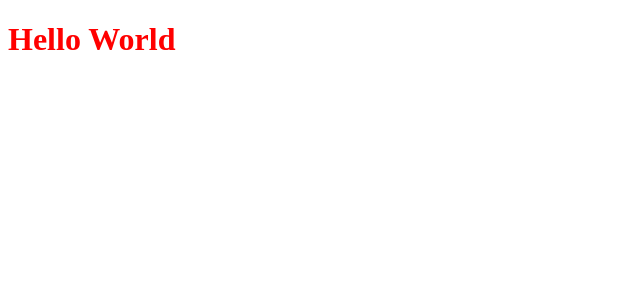
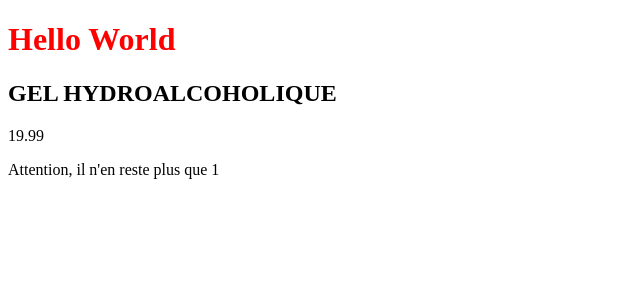
Before and after one commit to SteveBstorm/WAD21-Angular-Demo, an Angular app: page /demo_02 in a window 1280 px wide. Before the commit this address led to /. Shown: the top 300 px of the page, without its empty margins (0-640 px from the left). Built offline with nearby package versions, Linux system fonts and the light colour scheme.

Commit message:
Add Demo Pipe

```diff
--- a/src/app/app-routing.module.ts
+++ b/src/app/app-routing.module.ts
@@ -1,9 +1,11 @@
 import { NgModule } from '@angular/core';
 import { RouterModule, Routes } from '@angular/router';
 import { HelloWorldComponent } from './components/hello-world/hello-world.component';
+import { PipeDemoComponent } from './components/pipe-demo/pipe-demo.component';
 
 const routes: Routes = [
-  {path:"demo_01", component : HelloWorldComponent}
+  {path:"demo_01", component : HelloWorldComponent},
+  {path:"demo_02", component : PipeDemoComponent}
 ];
 
 @NgModule({
--- a/src/app/app.module.ts
+++ b/src/app/app.module.ts
@@ -5,11 +5,13 @@ import { BrowserModule } from '@angular/platform-browser';
 import { AppRoutingModule } from './app-routing.module';
 import { AppComponent } from './app.component';
 import { HelloWorldComponent } from './components/hello-world/hello-world.component';
+import { PipeDemoComponent } from './components/pipe-demo/pipe-demo.component';
 
 @NgModule({
   declarations: [
     AppComponent,
-    HelloWorldComponent
+    HelloWorldComponent,
+    PipeDemoComponent
   ],
   imports: [
     BrowserModule,
--- a/src/app/components/hello-world/hello-world.component.html
+++ b/src/app/components/hello-world/hello-world.component.html
@@ -1,7 +1,8 @@
 <h1>hello-world works!</h1>
 <h3>{{message}}{{students}}!</h3>
-<input type="text" [(ngModel)]="students" [hidden]="validate">
-<input type="button" value="save" (click)="saveStudents()">
+<input type="text" [(ngModel)]="students" [disabled]="validate">
+<input type="button" [value]="(validate)?'Change':'Save'" (click)="saveStudents()">
 
 <div>Compteur : {{compteur}}</div>
+Lors d'un click simple, ajoute un, si double click, ajoute 10 :
 <input type="button" value="+" (click)="AddOne(1)" (dblclick)="AddOne(10)">
--- /dev/null
+++ b/src/app/components/pipe-demo/pipe-demo.component.html
@@ -0,0 +1,5 @@
+<h2>{{product.name | uppercase}}</h2>
+<p>{{product.price}}</p>
+<p>{{(product.quantity < 5)
+    ? "Attention, il n'en reste plus que "+ product.quantity
+    : "Il y en a de stock." }}</p>
--- /dev/null
+++ b/src/app/components/pipe-demo/pipe-demo.component.ts
@@ -0,0 +1,21 @@
+import { Component, OnInit } from '@angular/core';
+import { Iproduct } from 'src/app/models/iproduct';
+
+@Component({
+  selector: 'app-pipe-demo',
+  templateUrl: './pipe-demo.component.html',
+  styleUrls: ['./pipe-demo.component.scss']
+})
+export class PipeDemoComponent implements OnInit {
+
+  public product : Iproduct = {
+    name : "gel hydroalcoholique",
+    price : 19.99,
+    quantity : 1}
+
+  constructor() { }
+
+  ngOnInit(): void {
+  }
+
+}
--- /dev/null
+++ b/src/app/models/iproduct.ts
@@ -0,0 +1,8 @@
+//Interface générée pour simplifier la récupération de donnée de manières ordonnées
+// ng generate interface dossier/nomInterface
+
+export interface Iproduct {
+    name : string;
+    price : number;
+    quantity : number;
+}
```
Also changed, not shown: src/app/components/pipe-demo/pipe-demo.component.scss (added).
